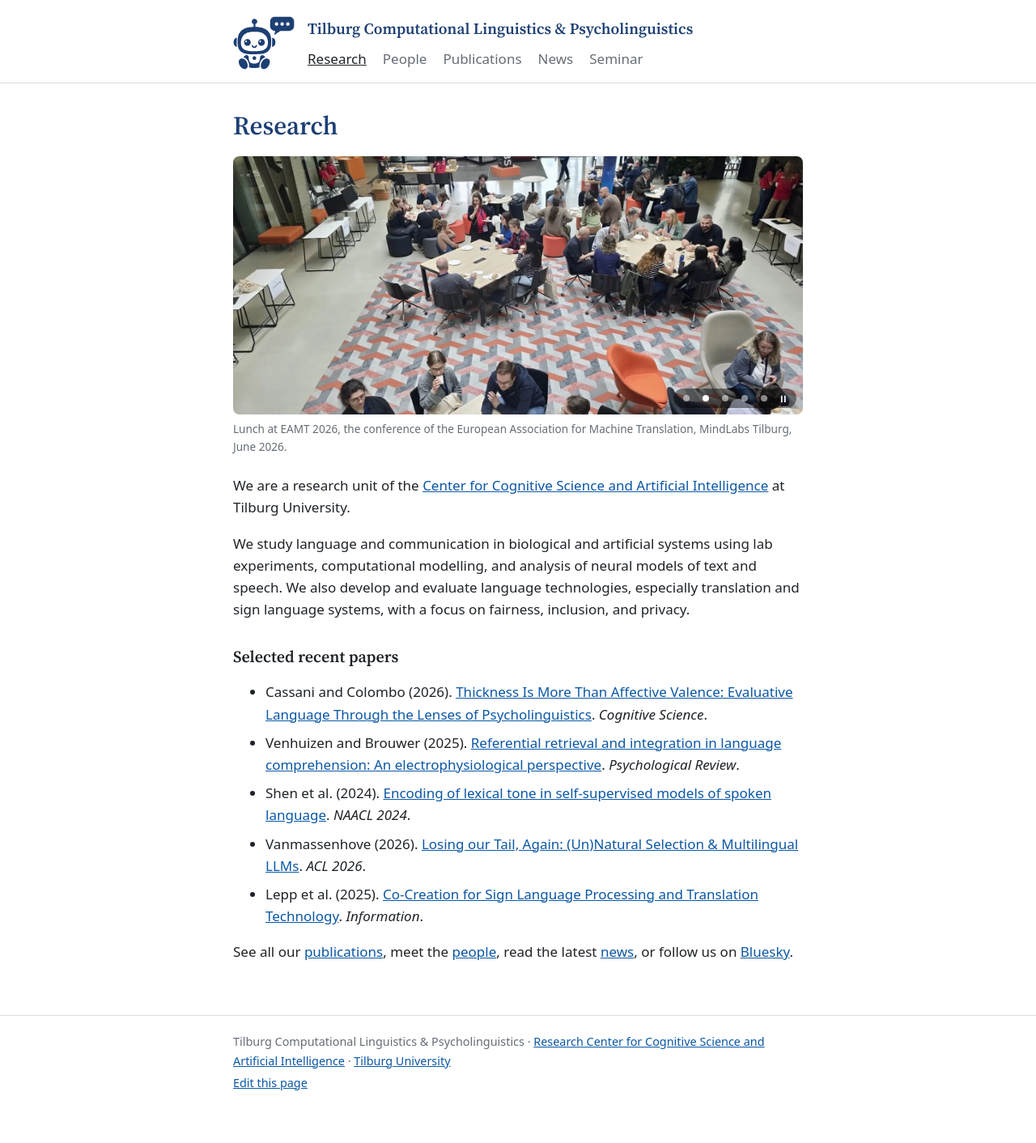
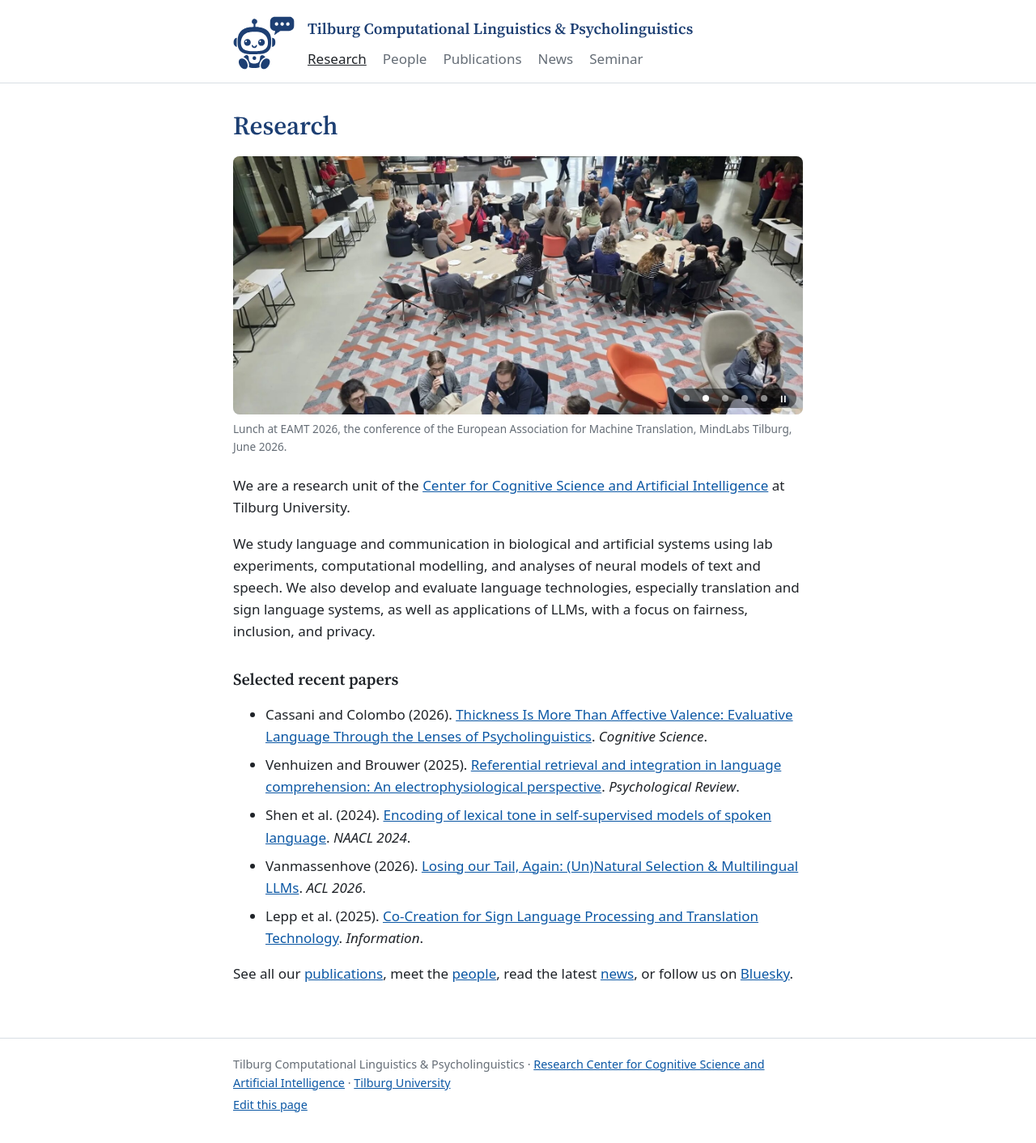
Before and after one commit to tcsai/language-computation, a Jekyll site: the page built from index.md, in a window 1280 px wide. Shown: the whole page at 81% size. Built offline with Jekyll 4.4.1, drawn with Linux system fonts in a browser that asks for light colours; our own code applies the rules of GitHub Pages for plain Markdown files; before the commit the page ends 1385 px from its top, so only the background shows below that.

Commit message:
Mention applications of LLMs in the unit description (#2)
* Mention large language models in the unit description

Co-Authored-By: Claude Opus 5.5 <noreply@anthropic.com>
Claude-Session: https://claude.ai/code/session_01DJmpWbF1zAYSPs5oj1sSFV

* Reword unit description to mention applications of LLMs

Co-Authored-By: Claude Opus 5.5 <noreply@anthropic.com>
Claude-Session: https://claude.ai/code/session_01DJmpWbF1zAYSPs5oj1sSFV

---------

Co-authored-by: Claude <noreply@anthropic.com>

```diff
--- a/index.md
+++ b/index.md
@@ -7,7 +7,7 @@ We are a research unit of the
 at Tilburg University.
 
 
-We study language and communication in biological and artificial systems using lab experiments, computational modelling, and analysis of neural models of text and speech. We also develop and evaluate language technologies, especially translation and sign language systems, with a focus on fairness, inclusion, and privacy.
+We study language and communication in biological and artificial systems using lab experiments, computational modelling, and analyses of neural models of text and speech. We also develop and evaluate language technologies, especially translation and sign language systems, as well as applications of LLMs, with a focus on fairness, inclusion, and privacy.
 
 ## Selected recent papers
 
```
